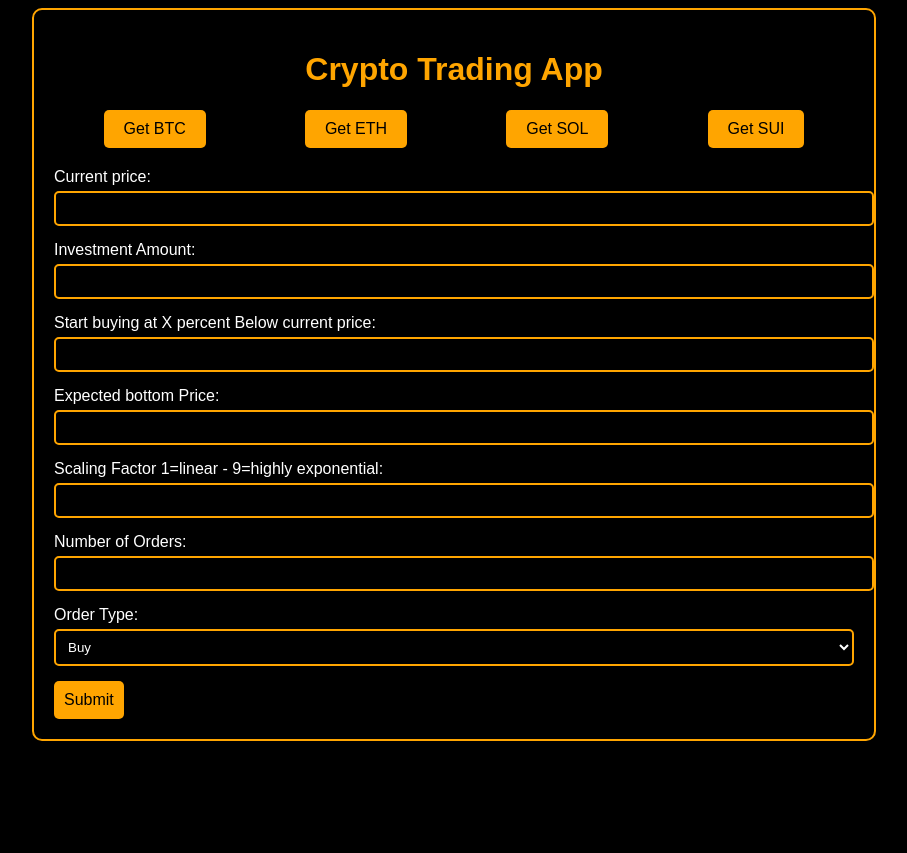
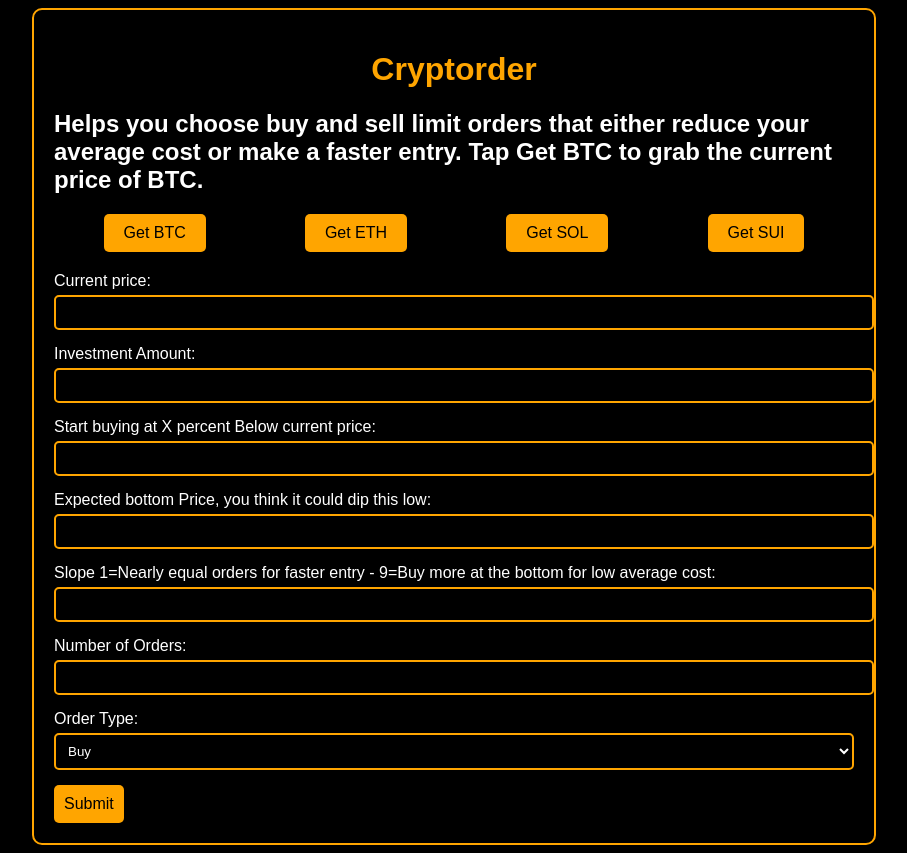
Before and after one commit to aztronome/cryptorder, a Flask app: page / in a window 1280 px wide. Shown: the whole page, without its empty margins (186-1093 px from the left). Before the commit the page ends 741 px from the top, so only its background shows below. Run offline with Flask 3, Linux system fonts and the light colour scheme.

Commit message:
Update app

```diff
--- a/templates/index.html
+++ b/templates/index.html
@@ -8,7 +8,8 @@
 </head>
 <body>
     <div class="container">
-        <h1>Crypto Trading App</h1>
+        <h1>Cryptorder</h1>
+        <h2>Helps you choose buy and sell limit orders that either reduce your average cost or make a faster entry. Tap Get BTC to grab the current price of BTC.</h2>
 
         <div class="button-row">
             <button class="get-button" onclick="fetchPrice('BTC')">Get BTC</button>
@@ -34,12 +35,12 @@
             </div>
 
             <div class="form-group">
-                <label for="bottom_price">Expected bottom Price:</label>
+                <label for="bottom_price">Expected bottom Price, you think it could dip this low:</label>
                 <input type="number" id="bottom_price" name="bottom_price" value="{{ request.form.get('bottom_price', '') }}" required>
             </div>
 
             <div class="form-group">
-                <label for="scaling_factor">Scaling Factor 1=linear - 9=highly exponential:</label>
+                <label for="scaling_factor">Slope 1=Nearly equal orders for faster entry - 9=Buy more at the bottom for low average cost:</label>
                 <input type="number" id="scaling_factor" name="scaling_factor" min="1" max="9" value="{{ request.form.get('scaling_factor', '') }}" required>
             </div>
 
```
